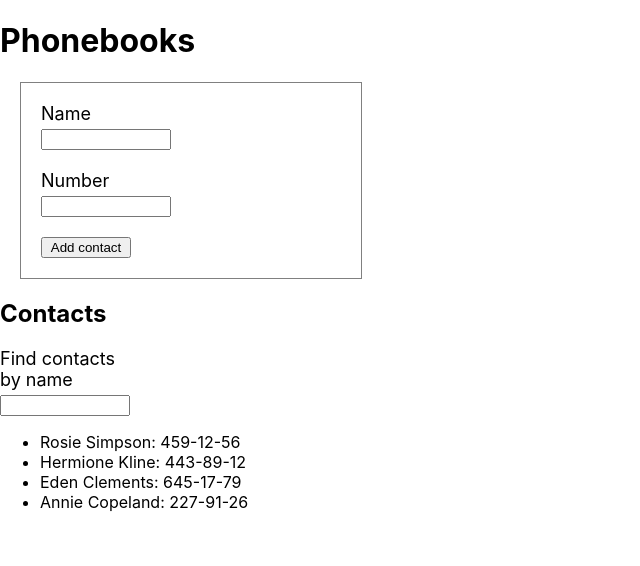
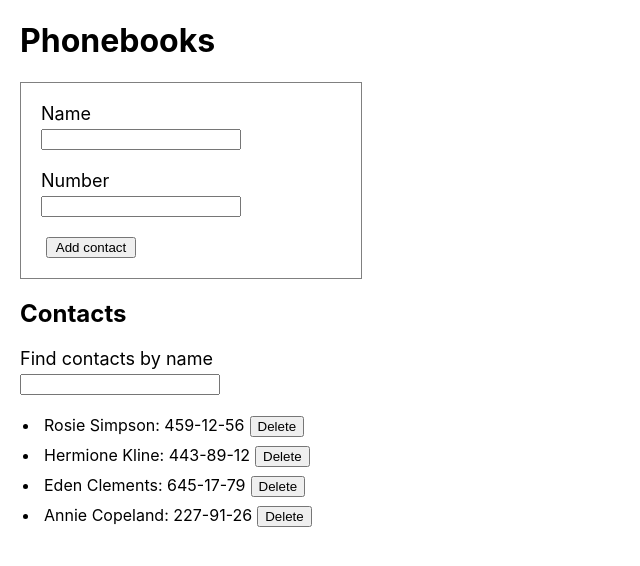
Before and after one commit to dariagruszkiewicz/goit-react-hw-02-phonebook, a React (Create React App) app: page / in a window 1280 px wide. Shown: the top 566 px of the page, without its empty margins (0-640 px from the left). Built offline with nearby package versions, Linux system fonts and the light colour scheme.

Commit message:
update
wykonanie kroku 6

```diff
--- a/package.json
+++ b/package.json
@@ -37,5 +37,8 @@
       "last 1 firefox version",
       "last 1 safari version"
     ]
+  },
+  "devDependencies": {
+    "prop-types": "^15.8.1"
   }
 }
--- /dev/null
+++ b/src/App.module.css
@@ -0,0 +1,3 @@
+.wrapper {
+  margin: 20px;
+}
--- a/src/components/App.jsx
+++ b/src/components/App.jsx
@@ -3,6 +3,7 @@ import { nanoid } from 'nanoid';
 import { ContactForm } from './ContactForm/ContactForm';
 import { Filter } from './Filter/Filter';
 import { ContactList } from './ContactList/ContactList';
+import css from 'App.module.css';
 
 export class App extends Component {
   state = {
@@ -46,18 +47,27 @@ export class App extends Component {
     this.setState({ filter: value });
   };
 
+  deleteContact = id => {
+    this.setState(prevState => ({
+      contacts: prevState.contacts.filter(contact => contact.id !== id),
+    }));
+  };
+
   render() {
     const { filter } = this.state;
     const filteredContacts = this.filtredContacts();
 
     return (
-      <>
+      <div className={css.wrapper}>
         <h1>Phonebooks</h1>
         <ContactForm onSubmit={this.addNewContact} />
         <h2>Contacts</h2>
         <Filter value={filter} onChange={this.inputFilterChange} />
-        <ContactList contacts={filteredContacts} />
-      </>
+        <ContactList
+          contacts={filteredContacts}
+          deleteContact={this.deleteContact}
+        />
+      </div>
     );
   }
 }
--- a/src/components/ContactForm/ContactForm.jsx
+++ b/src/components/ContactForm/ContactForm.jsx
@@ -24,7 +24,7 @@ export class ContactForm extends Component {
 
     this.props.onSubmit(name, number);
 
-    // resetujemy dane
+    // reset danych
     this.setState({ name: '', number: '' });
   };
 
--- a/src/components/ContactForm/ContactForm.module.css
+++ b/src/components/ContactForm/ContactForm.module.css
@@ -3,20 +3,21 @@
   flex-direction: column;
   max-width: 300px;
   gap: 20px;
-  margin: 20px;
   padding: 20px;
   border: 1px solid gray;
 }
 
 label {
   font-size: 1.125rem;
-  max-width: 130px;
+  max-width: 200px;
   display: flex;
   flex-direction: column;
 }
 
 button {
   max-width: 90px;
+  cursor: pointer;
+  margin-left: 5px;
 }
 
 input {
--- a/src/components/ContactList/ContactList.jsx
+++ b/src/components/ContactList/ContactList.jsx
@@ -1,11 +1,26 @@
-export const ContactList = ({ contacts }) => {
+import css from './ContactList.module.css';
+import PropTypes from 'prop-types';
+
+export const ContactList = ({ contacts, deleteContact }) => {
   return (
     <ul>
       {contacts.map(item => (
-        <li key={item.id}>
+        <li className={css.item_contact} key={item.id}>
           {item.contact}: {item.number}
+          <button
+            type="button"
+            name={item.contact}
+            onClick={() => deleteContact(item.id)}
+          >
+            Delete
+          </button>
         </li>
       ))}
     </ul>
   );
 };
+
+ContactList.propTypes = {
+  contacts: PropTypes.array,
+  deleteContact: PropTypes.func,
+};
--- /dev/null
+++ b/src/components/ContactList/ContactList.module.css
@@ -0,0 +1,7 @@
+.item_contact {
+  padding: 4px;
+}
+
+ul {
+  padding-left: 20px;
+}
```
Also changed, not shown: src/components/Filter/Filter.jsx (+7 -0 lines), 1 other file (tests, documents, lock files or other folders).
